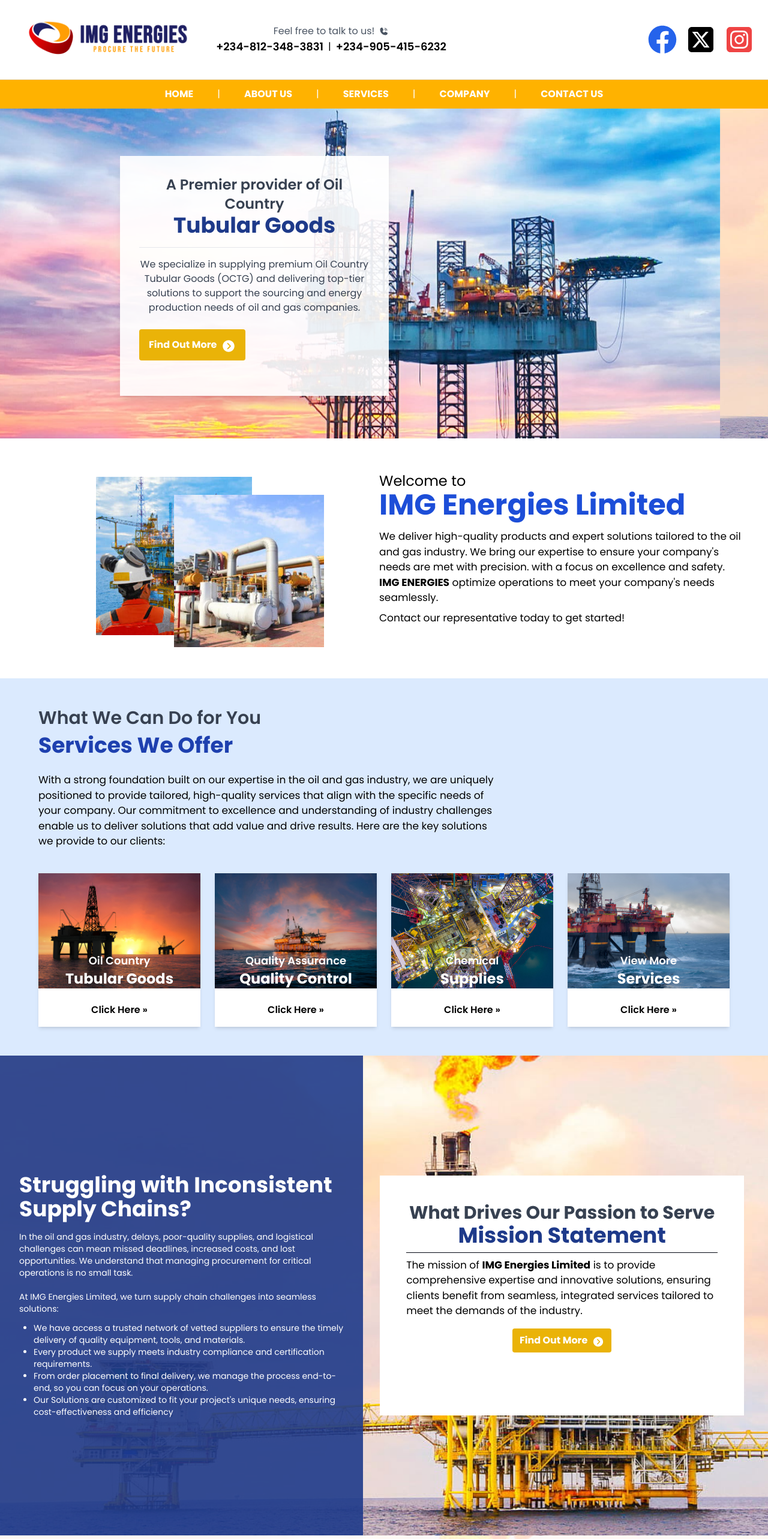
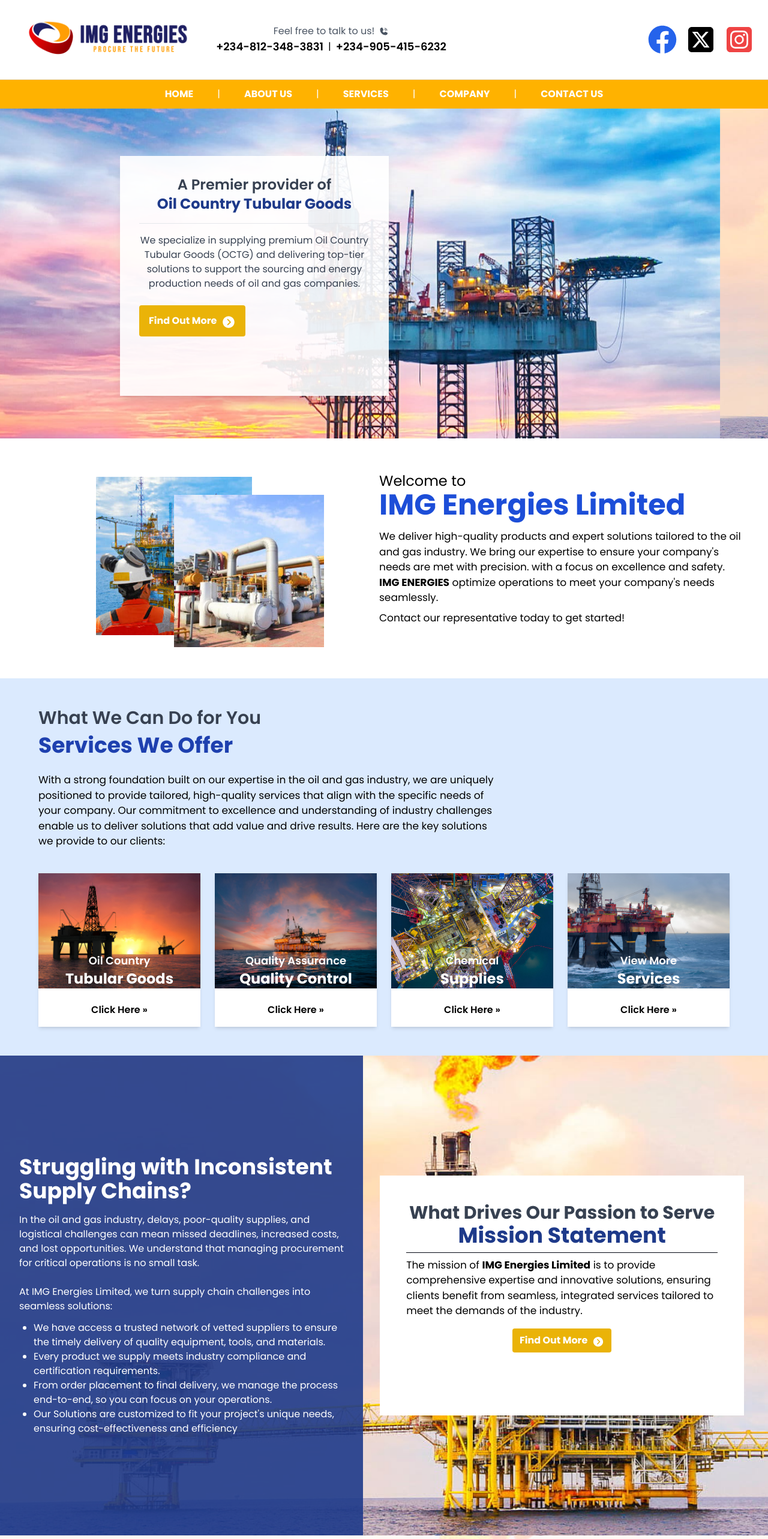
Before and after one commit to Eflowz/telesols-copy, a React (Vite) app: page / in a window 1280 px wide. Shown: the top 2566 px of the page at 60% size. Built offline with nearby package versions, Linux system fonts and the light colour scheme.

Commit message:
test text

```diff
--- a/src/Components/About/Text.jsx
+++ b/src/Components/About/Text.jsx
@@ -38,7 +38,7 @@
         <strong>Target Markets</strong><br />
         We provide tailored solutions to a diverse range of industries, including:
         <br />
-        <ul>
+        <ul className='list-disc ml-6 mt-2'>
           <li>  Oil and Gas Companies </li>
           <li>FMCG (Fast-Moving Consumer Goods) Companies</li>
         <li>
--- a/src/Components/Blum.jsx
+++ b/src/Components/Blum.jsx
@@ -17,14 +17,16 @@
         <div className="bg-blue-900 bg-opacity-90 p-8 text-white w-full md:w-1/2 h-full flex flex-col justify-center">
           <h2 className="text-3xl md:text-4xl font-bold mb-4 mobile-lg:text-md"> Struggling with Inconsistent Supply Chains?
           </h2>
-          <p className='mb-3 text-md mobile-lgo:text-sm mobile-xzl:text-sm mobile-lg:text-sm'>
+          <p className='mb-3 text-md '>
+            {/* mobile-lgo:text-sm mobile-xzl:text-sm mobile-lg:text-sm */}
           In the oil and gas industry, delays, poor-quality supplies, and logistical challenges can mean missed deadlines, increased costs, and lost opportunities. We understand that managing procurement for critical operations is no small task.
     <br />
     <br />
           At IMG Energies Limited, we turn supply chain challenges into seamless solutions:
 
           </p>
-          <ul className="list-disc ml-6 text-md mobile-lgo:text-sm mobile-xzl:text-sm mobile-lg:text-sm">
+          <ul className="list-disc ml-6 text-md ">
+            {/* mobile-lgo:text-sm mobile-xzl:text-sm mobile-lg:text-sm */}
             <li>We have access a trusted network of vetted suppliers to ensure the timely delivery of quality equipment, tools, and materials.
             </li>
             <li>Every product we supply meets industry compliance and certification requirements.
--- a/src/Components/Foot.jsx
+++ b/src/Components/Foot.jsx
@@ -14,7 +14,7 @@
     </div>
         <div className="text-center md:text-left">
           <p className="text-[16px] font-extralight">
-            © Copyright 2025 Img Energies Nigeria Limited | Import <br /> Web Design: NEONTECH
+            © Copyright 2025 Img Energies Limited | Import <br /> Web Design: NEONTECH
           </p>
         </div>
       </div>
--- a/src/pages/Home.jsx
+++ b/src/pages/Home.jsx
@@ -44,8 +44,8 @@
   <div>
     <div className="relative" >
       <div className="hidden md:block absolute z-10 top-1/2 left-[200px] transform -translate-y-1/2 p-8 h-[400px] bg-white bg-opacity-90 shadow-lg max-w-md"  >
-  <h2 className="text-2xl font-semibold text-gray-700 text-center">A Premier provider of Oil Country </h2>
-  <h2 className="text-4xl font-bold text-blue-900 text-center">Tubular Goods</h2>
+  <h2 className="text-2xl font-semibold text-gray-700 text-center">A Premier provider of  </h2>
+  <h2 className="text-2xl font-bold text-blue-900 text-center">Oil Country Tubular Goods</h2>
   <hr className="mt-4 text-gray-950"/>
   <p className="mt-4 text-gray-700 text-center text-md">
     We specialize in supplying premium Oil Country Tubular Goods (OCTG) and delivering top-tier solutions to support the sourcing and energy production needs of oil and gas companies.
```
